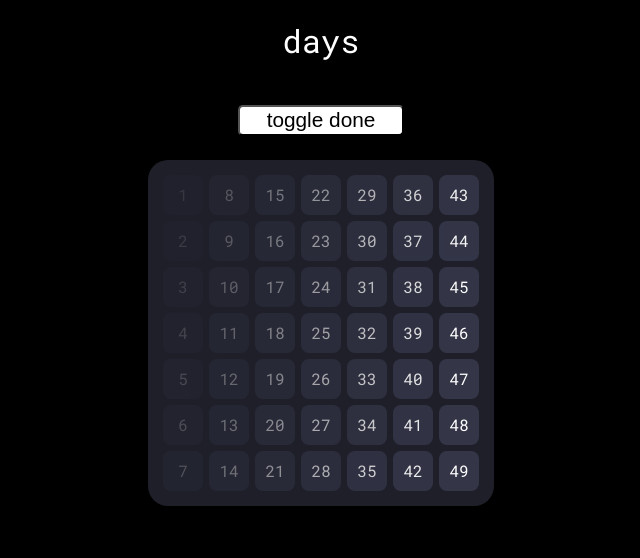
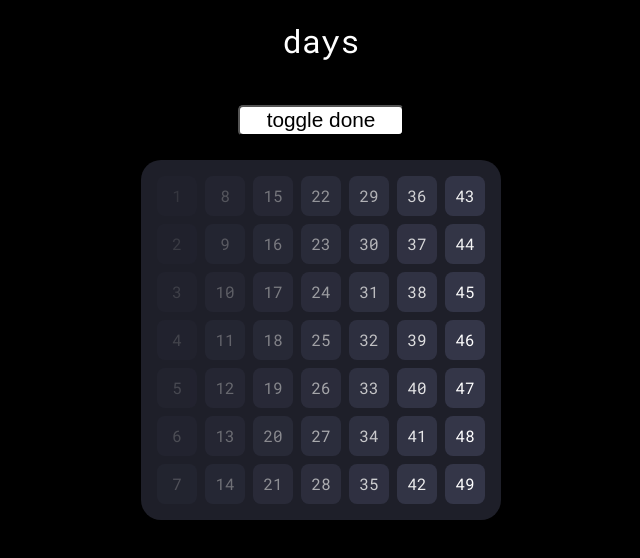
Before and after one commit to tasmankingsley/consistency-graph, a Svelte app: page / in a window 1280 px wide. Shown: the top 558 px of the page, without its empty margins (319-959 px from the left). Built offline with nearby package versions, Linux system fonts and the light colour scheme.

Commit message:
style update

```diff
--- a/src/App.svelte
+++ b/src/App.svelte
@@ -69,9 +69,9 @@ span {
   margin: auto;
   background-color: #1e1f29;
   border-radius: 20px;
-  row-gap: 6px;
-  column-gap: 6px;
-  padding: 15px;
+  row-gap: 8px;
+  column-gap: 8px;
+  padding: 16px;
   /* border: 1px solid white; */
 }
 
```
